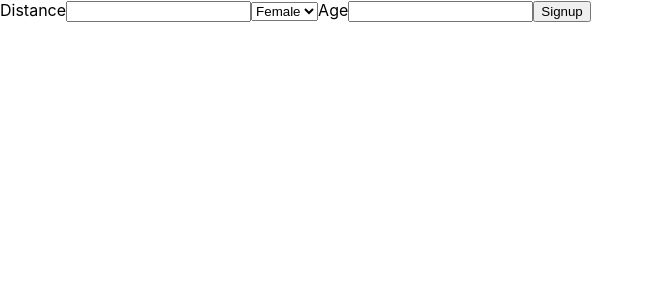
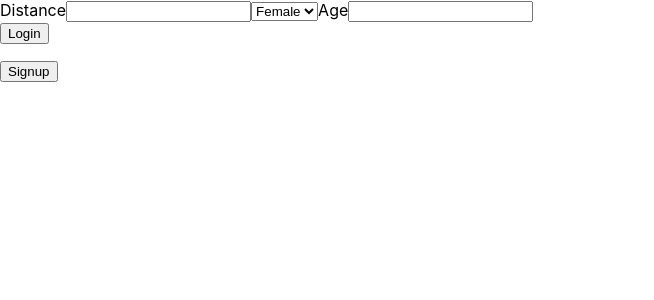
Before and after one commit to erikwesterberg/cooper-client, a React (Create React App) app: page / in a window 1280 px wide. Shown: the top 300 px of the page, without its empty margins (0-654 px from the left). Built offline with nearby package versions, Linux system fonts and the light colour scheme.

Commit message:
created toggle function with sign up button

```diff
--- a/src/App.js
+++ b/src/App.js
@@ -4,7 +4,7 @@ import InputFields from "./Components/InputFields";
 import LoginForm from "./Components/LoginForm";
 import { authenticate } from "./Modules/Auth";
 import DisplayPerformanceData from "./Components/DisplayPerformanceData";
-import SignupForm from './Components/LoginForm';
+import SignupForm from "./Components/SignupForm";
 
 class App extends Component {
   constructor(props) {
@@ -18,7 +18,7 @@ class App extends Component {
       authenticated: false,
       email: "",
       password: "",
-      passwordConfirmation: '',
+      passwordConfirmation: "",
       message: "",
       entrySaved: false,
       renderIndex: false,
@@ -50,6 +50,7 @@ class App extends Component {
       this.setState({ message: resp.message, renderLoginForm: false });
     }
   }
+
 
   render() {
     let renderLogin;
@@ -91,7 +92,10 @@ class App extends Component {
         );
       }
     } else {
-      if (this.state.renderLoginForm === true && this.state.renderSignUpForm === false){
+      if (
+        this.state.renderLoginForm === true &&
+        this.state.renderSignupForm === false
+      ) {
         renderLogin = (
           <>
             <LoginForm
@@ -99,14 +103,17 @@ class App extends Component {
               inputChangeHandler={this.onChange.bind(this)}
             />
           </>
-
-        )
+        );
+      } else if (
+        this.state.renderLoginForm === false &&
+        this.state.renderSignupForm === true
+      ) {
         renderSignUp = (
-          <>
-            <button id="sign-up" onClick={() => this.setState({ renderSignupForm: true, renderLoginForm: false})}>Sign Up</button>
-          </>
+        <>
+        <SignupForm />;
+        </>
         );
-      } else if (this.state.renderLoginForm === false && this.state.renderSignUpForm === true) {
+      } else {
         renderLogin = (
           <>
             <button
@@ -117,22 +124,25 @@ class App extends Component {
             </button>
             <p>{this.state.message}</p>
           </>
-        )
+        );
+
         renderSignUp = (
-          <SignupForm
-
-          />
-
-
+          <>
+            <button
+              id="sign-up"
+              onClick={() => this.setState({ renderSignupForm: true })}
+            >
+              Signup
+            </button>
+          </>
         );
       }
     }
 
-
     return (
       <div>
         <InputFields inputChangeHandler={this.onChange.bind(this)} />
-        <button id="sign-up">Signup</button>
+
         <DisplayCooperResult
           distance={this.state.distance}
           gender={this.state.gender}
```
